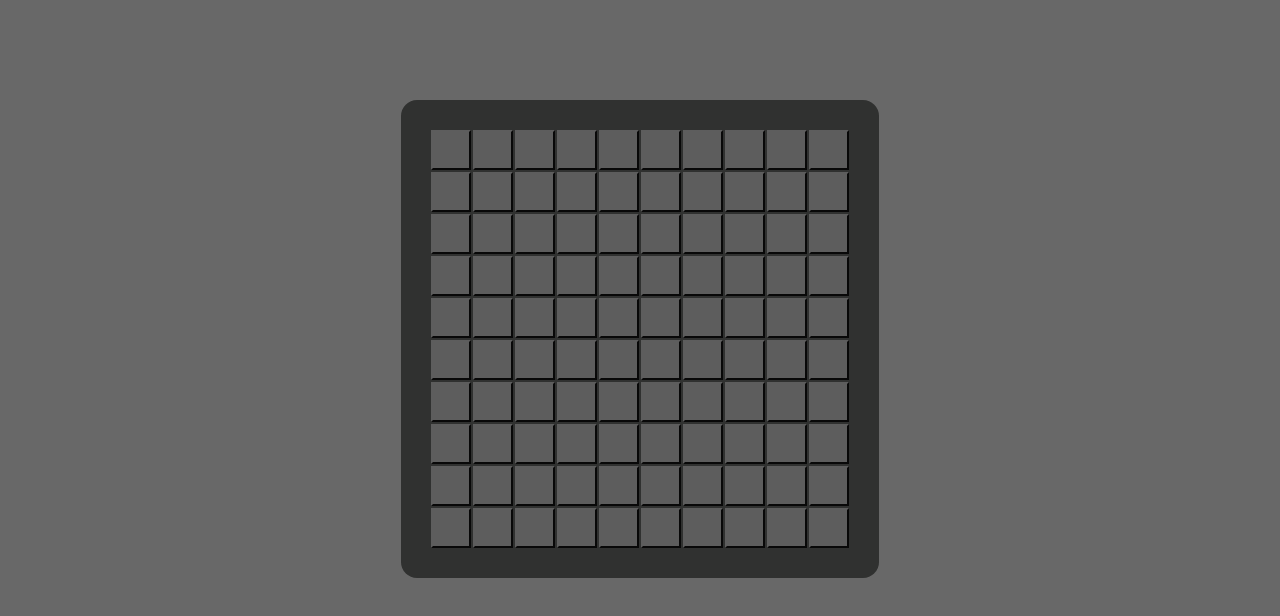
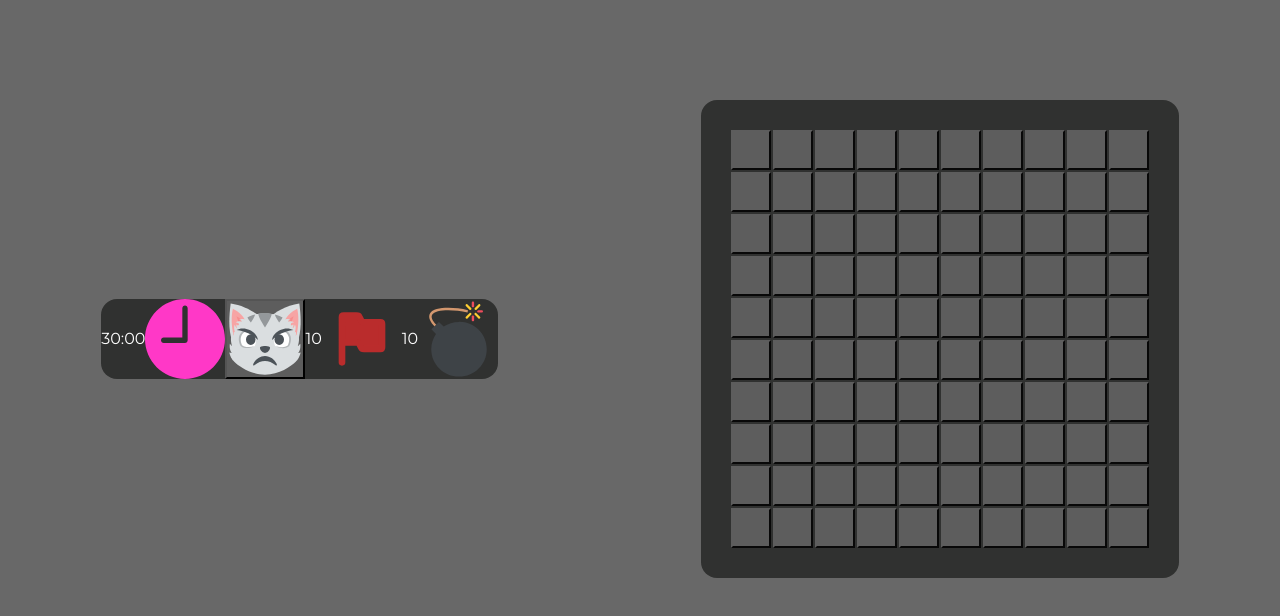
Before and after one commit to YaroslavaGD/rs-school-minesweeper, a website built with webpack: page src/index.html in a window 1280 px wide. Built offline with nearby package versions, Linux system fonts and the light colour scheme.

Commit message:
feat: implement element-creator

```diff
--- a/src/index.html
+++ b/src/index.html
@@ -9,18 +9,25 @@
   <title>Minesweeper</title>
 </head>
 <body class="app">
-  <!-- <div class="app-header">
-    <div class="app-header__content">
+  <div class="app__container">
 
-      <div class="app-bombs">
-        <img src="img/bomb.svg" alt="Bomb">
-        <span>10</span>
+    <div class="app-header">
+      <div class="app-header__item app-timer">
+        <time class="app-header__text app-timer__number ">30:00</time>
+        <img class="app-header__img " src="img/time.svg" alt="Time">
       </div>
+
       <button class="app-restart"></button>
-      <div class="app-timer">
-        <img src="img/time.svg" alt="Time">
+
+      <div class="app-header__item app-flags">
+        <span class="app-header__text app-flags__number">10</span>
+        <img class=" app-header__img" src="img/flag-red.svg" alt="Flag">
+      </div>
+      <div class="app-header__item app-bombs">
+        <span class="app-header__text app-bombs__number">10</span>
+        <img class="app-header__img" src="img/bomb.svg" alt="Bomb">
       </div>
     </div>
-  </div> -->
+  </div>
 </body>
 </html>
--- a/src/modules/app.js
+++ b/src/modules/app.js
@@ -1,3 +1,4 @@
+import { createHtmlElement } from "./element-creator";
 import { GRID_PARAMS, APP_PARAMS } from "./app-params";
 import { createGrid } from './grid';
 import { createModal, openModal } from "./modal";
@@ -6,8 +7,7 @@ import { createModal, openModal } from "./modal";
 export const createApp = () => {
   const app = document.querySelector('.app');
 
-  const appMain = document.createElement('main');
-  appMain.classList.add('app__container');
+  const appMain = createHtmlElement('main', 'app__container');
 
 
   createGrid();
--- a/src/modules/cell.js
+++ b/src/modules/cell.js
@@ -1,8 +1,8 @@
+import { createHtmlElement } from "./element-creator";
 import { GRID_PARAMS } from "./app-params";
 
 export const createCell = (id, rowIndex, columnIndex, value) => {
-  const buttonCell = document.createElement('button');
-  buttonCell.classList.add('cell');
+  const buttonCell = createHtmlElement('button', 'cell');
 
   buttonCell.dataset.id = id;
   buttonCell.dataset.row = rowIndex;
@@ -11,8 +11,7 @@ export const createCell = (id, rowIndex, columnIndex, value) => {
   buttonCell.dataset.open = false;
 
 
-  const number = document.createElement('span');
-  number.classList.add('cell__number');
+  const number = createHtmlElement('span', 'cell__number');
 
   switch (value) {
     case 'x' :
--- /dev/null
+++ b/src/modules/element-creator.js
@@ -0,0 +1,11 @@
+export const createHtmlElement = (tagName, className) => {
+  if ((typeof tagName !== "string") && (tagName instanceof String) ||
+      (typeof className !== "string") && (className instanceof String)) {
+        throw new Error('tagName or className is not a string!');
+  }
+
+  const newElement = document.createElement(tagName);
+  newElement.classList.add(className);
+
+  return newElement;
+}
--- a/src/modules/grid.js
+++ b/src/modules/grid.js
@@ -1,3 +1,4 @@
+import { createHtmlElement } from "./element-creator";
 import { createCell, openCell, getCellParameters, calculateAreaIndexes } from "./cell";
 import { GRID_PARAMS } from "./app-params";
 
@@ -83,8 +84,7 @@ const calculateNumbers = (bombs2DArr) => {
 }
 
 const createHtmlGrid = () => {
-  const gridHtml = document.createElement('div');
-  gridHtml.classList.add('grid');
+  const gridHtml = createHtmlElement('div', 'grid');
 
   const arrGrid = GRID_PARAMS.gridArr;
   let idCell = 0;
@@ -120,6 +120,7 @@ const openEmptyCells = (activeCell) => {
   if ((activeCellParameters.mode === 'number') || (activeCellParameters.mode === 'bomb')) {
     openCell(activeCell, true);
   } else if (activeCellParameters.mode === 'empty') {
+
     if (activeCellParameters.open !== true) {
       openCell(activeCell, true);
       for (let key in areaIndexes) {
--- a/src/modules/modal.js
+++ b/src/modules/modal.js
@@ -1,4 +1,5 @@
 import { APP_PARAMS } from "./app-params";
+import { createHtmlElement } from "./element-creator";
 import imageLoss from "../img/cat-loss.svg";
 import imageWin from "../img/cat-win.svg";
 
@@ -8,15 +9,11 @@ export const MODAL_TEXT = {
 }
 
 export const createModal = () => {
-  const modal = document.createElement('div');
-  modal.classList.add('app-modal');
+  const modal = createHtmlElement('div','app-modal');
   modal.addEventListener('click', closeModal);
 
-  const modalWindow = document.createElement('div');
-  modalWindow.classList.add('app-modal__window');
-
-  const modalHeader = document.createElement('div');
-  modalHeader.classList.add('app-modal__header');
+  const modalWindow = createHtmlElement('div', 'app-modal__window');
+  const modalHeader = createHtmlElement('div', 'app-modal__header');
 
   const modalImgLoss = new Image();
   modalImgLoss.src = imageLoss;
@@ -33,16 +30,13 @@ export const createModal = () => {
   modalHeader.append(modalImgLoss);
   modalHeader.append(modalImgWin);
 
-  const modalContent = document.createElement('div');
-  modalContent.classList.add('app-modal__content');
+  const modalContent = createHtmlElement('div', 'app-modal__content');
 
-  const modalText = document.createElement('p');
-  modalText.classList.add('app-modal__text');
+  const modalText = createHtmlElement('p', 'app-modal__text');
 
   modalContent.append(modalText);
 
-  const modalButton = document.createElement('button');
-  modalButton.classList.add('app-modal__button');
+  const modalButton = createHtmlElement('button', 'app-modal__button');
 
   modalWindow.append(modalHeader);
   modalWindow.append(modalContent);
@@ -53,9 +47,6 @@ export const createModal = () => {
   APP_PARAMS.appModalButton = modalButton;
   APP_PARAMS.appModalText = modalText;
 
-
-
-  // return modal;
 }
 
 export const openModal = (type) => {
--- a/src/style/_style.scss
+++ b/src/style/_style.scss
@@ -17,9 +17,27 @@
   border-radius: 16px;
 }
 
-.start-button {
-  width: 40px;
-  height: 40px;
+.app-header {
+  display: flex;
+  justify-content: space-between;
+}
+
+.app-header__item {
+  display: flex;
+  align-items: center;
+}
+
+.app-header__text {
+  color: $app-white;
+}
+
+.app-header__img {
+  width: 80px;
+}
+
+.app-restart {
+  width: 80px;
+  height: 80px;
   padding: 2px;
   cursor: pointer;
   background-repeat: no-repeat;
--- a/src/style/_var.scss
+++ b/src/style/_var.scss
@@ -1,5 +1,6 @@
 $back: #686868;
 $back-field: #303130;
+$app-white: #ffffff;
 
 $back-modal-light: #fafafa;
 $back-modal: #6b6b6b;
```
Also changed, not shown: src/modules/app-header.js (added, +14 -0 lines).
